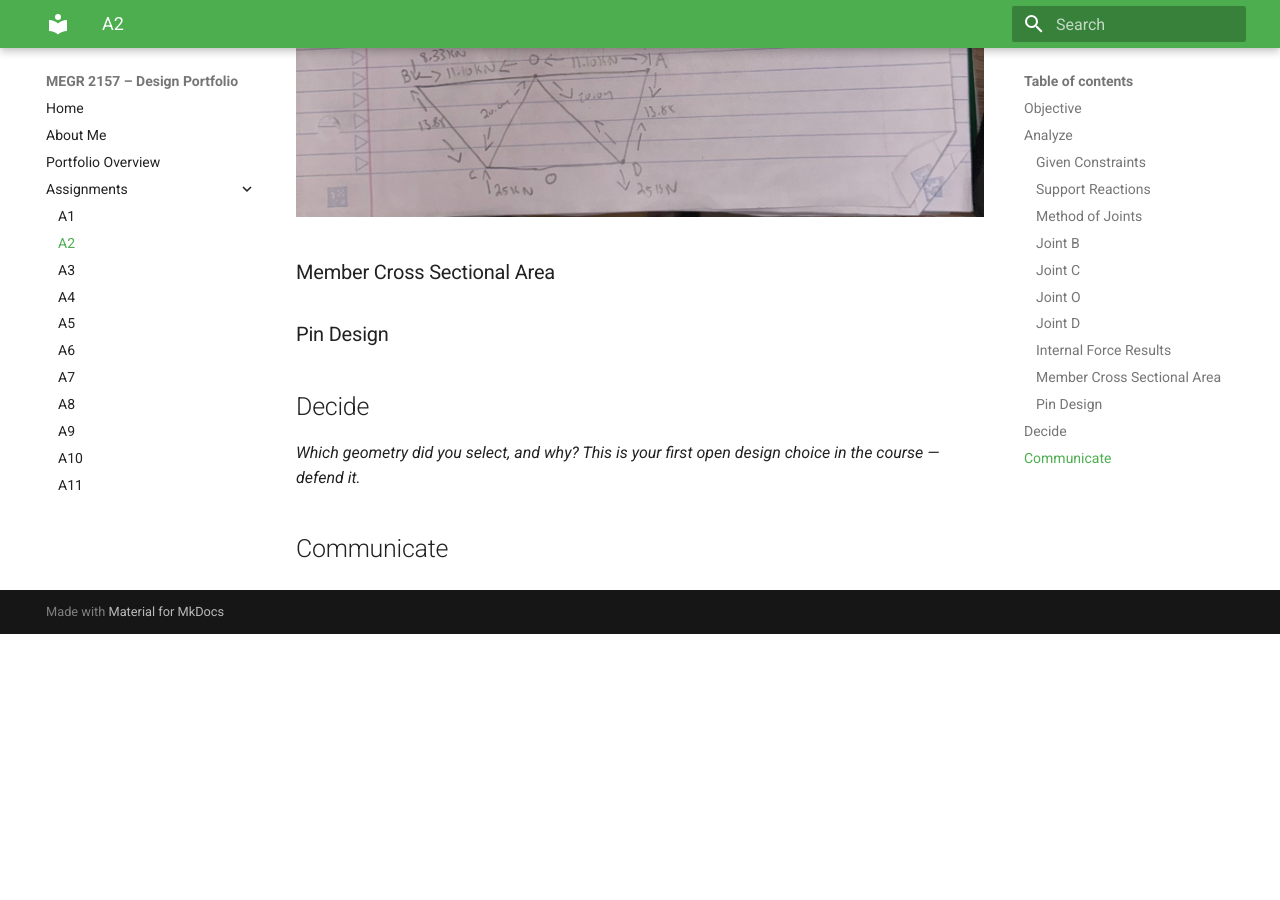
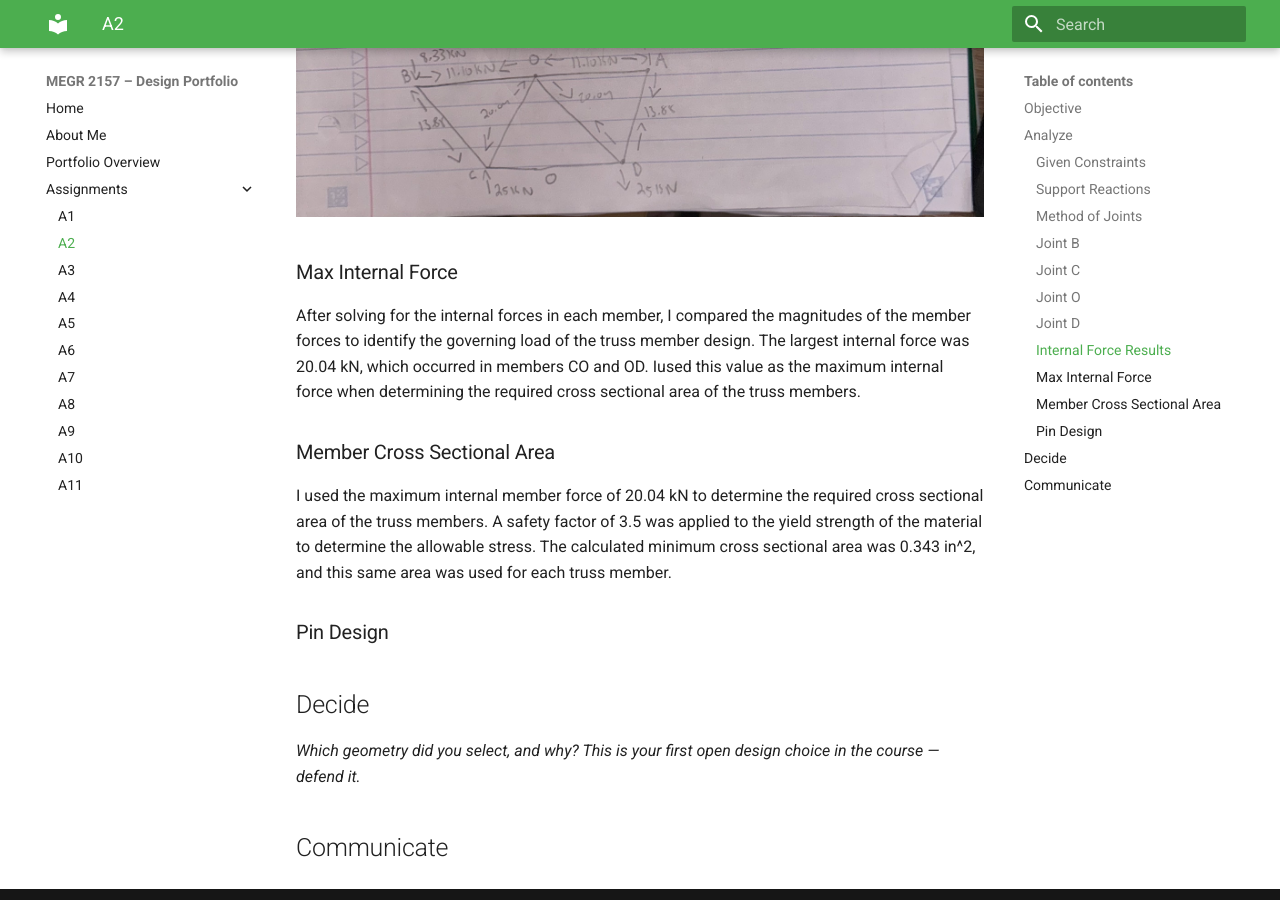
Before and after one commit to Mtrombl2/design-projects-portfolio, an MkDocs documentation site: the page built from docs/assignments/A02/index.md, in a window 1280 px wide and 900 px high, scrolled down 3358 px. Built offline with MkDocs 1.6.1 and Material for MkDocs 9.7.7, drawn with Linux system fonts in a browser that asks for light colours; before the commit the page ends 3992 px from its top, so only the background shows below that.

Commit message:
Document max internal force and cross sectional area
Added a section detailing the maximum internal force and its impact on truss member design calculations.

```diff
--- a/docs/assignments/A02/index.md
+++ b/docs/assignments/A02/index.md
@@ -31,7 +31,11 @@ I used the method of joints to determine the internal forces in each of the trus
 ### Internal Force Results
 ![Internal Force Results](OverallMember.jpg)
 
+### Max Internal Force
+After solving for the internal forces in each member, I compared the magnitudes of the member forces to identify the governing load of the truss member design. The largest internal force was 20.04 kN, which occurred in members CO and OD. Iused this value as the maximum internal force when determining the required cross sectional area of the truss members.
+
 ### Member Cross Sectional Area
+I used the maximum internal member force of 20.04 kN to determine the required cross sectional area of the truss members. A safety factor of 3.5 was applied to the yield strength of the material to determine the allowable stress. The calculated minimum cross sectional area was 0.343 in^2, and this same area was used for each truss member.
 
 ### Pin Design
 
```
